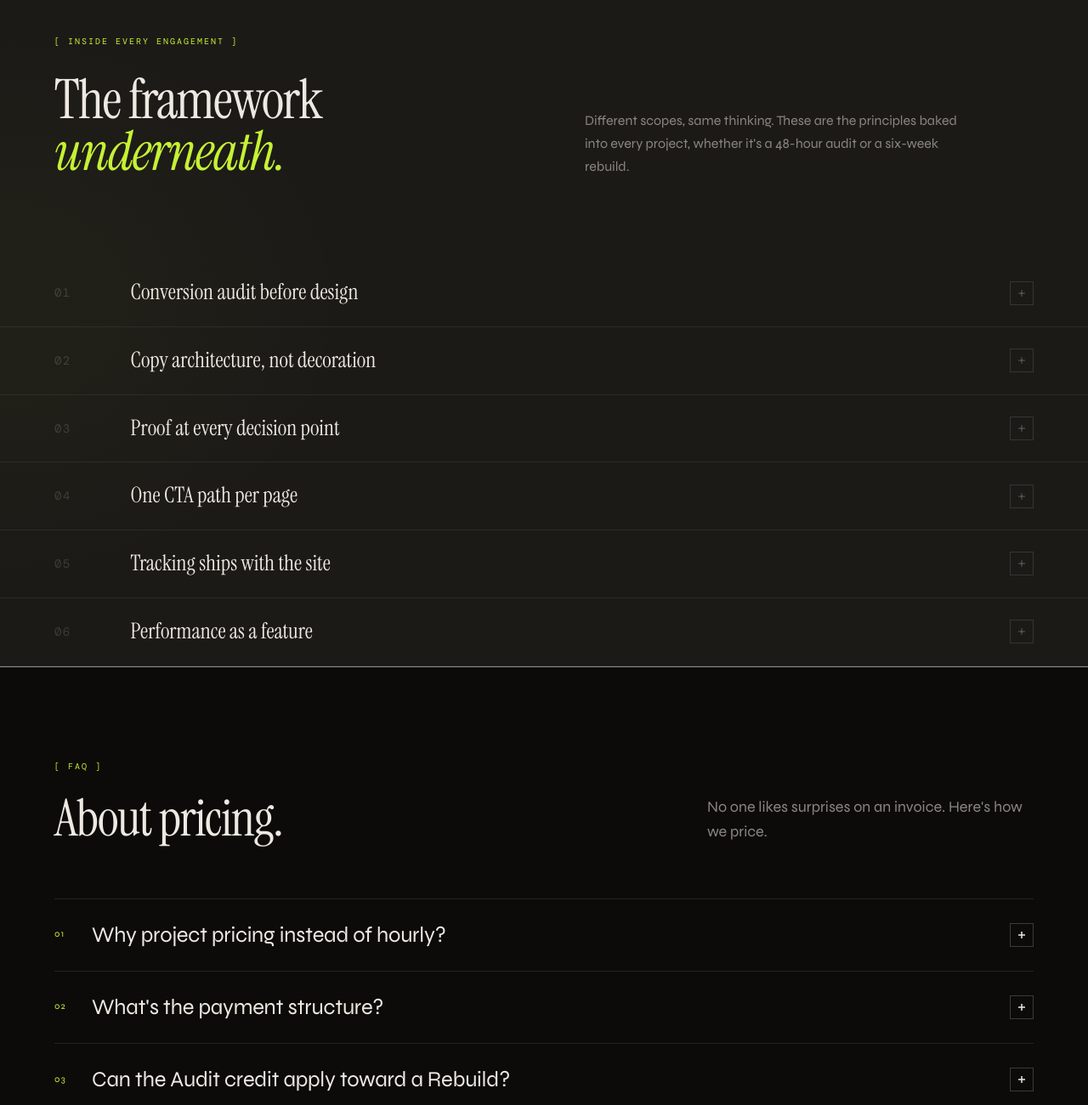
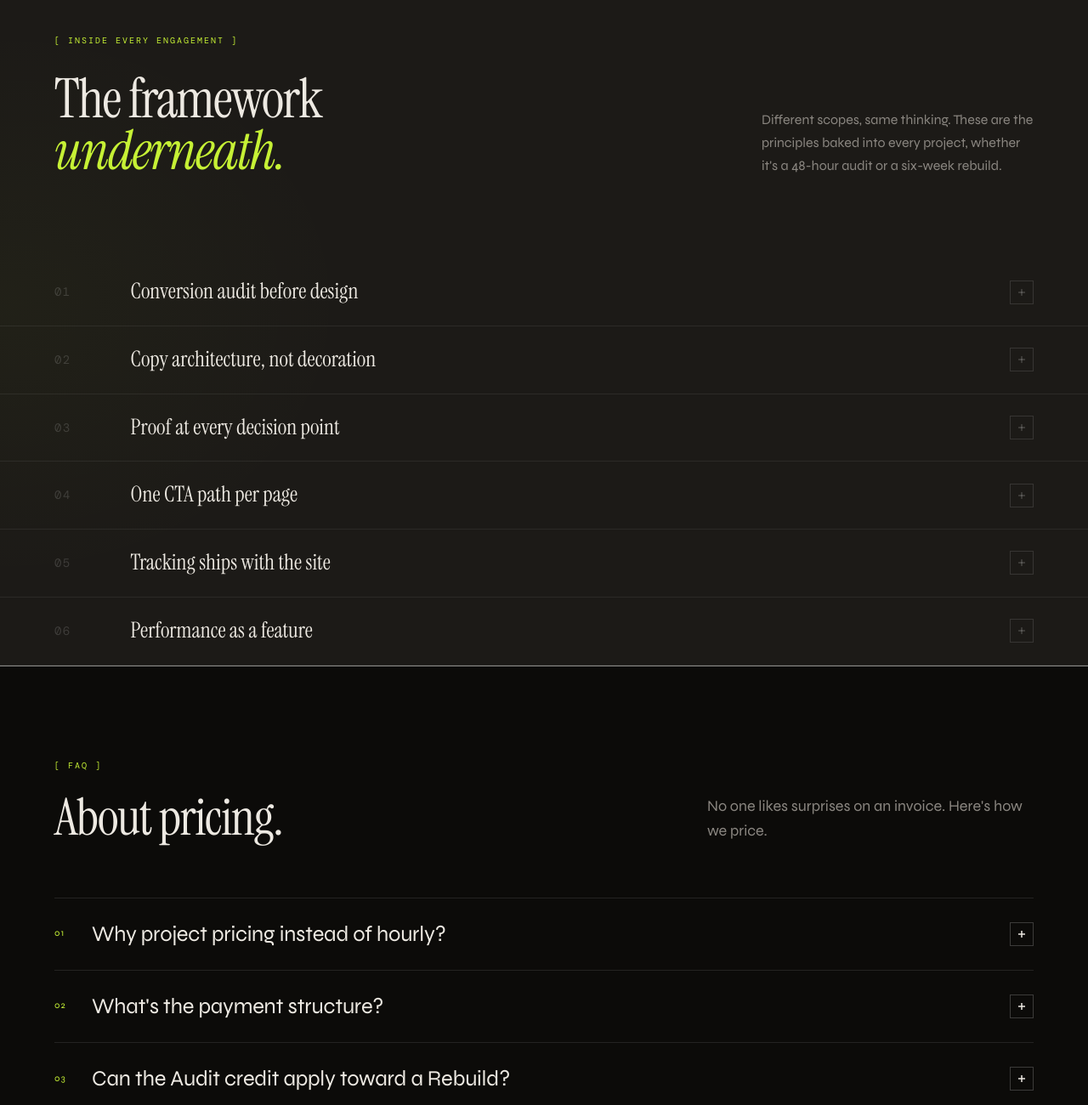
Before and after one commit to Dhiegopires/vellumwire, a website: page packages.html in a window 1280 px wide. Shown: the part 3840-5140 px from the top of the page at 85% size. Drawn offline with nearby package versions, Linux system fonts and the light colour scheme; animation ran at ten frames a second; a web font is replaced by a local one.

Commit message:
retirado borda e alinhado texto a direita

```diff
--- a/packages.html
+++ b/packages.html
@@ -695,7 +695,7 @@
     <!-- ══════════════════════════════════════════════════════ -->
     <!-- ADD-ONS                                               -->
     <!-- ══════════════════════════════════════════════════════ -->
-    <section id="addons" class="relative z-10 border-t border-b border-vw-border/50 py-12 lg:py-24" style="background: #1c1a17;">
+    <section id="addons" class="relative z-10 border-t border-vw-border/50 py-12 lg:py-24" style="background: #1c1a17;">
 
         <div class="absolute inset-0 pointer-events-none"
              style="background: radial-gradient(ellipse 60% 50% at 80% 20%, rgba(198,241,53,0.03) 0%, transparent 60%);"></div>
@@ -829,8 +829,8 @@
                         The framework<br><em class="text-vw-accent">underneath.</em>
                     </h2>
                 </div>
-                <div class="flex flex-col justify-end">
-                    <p class="font-ui text-vw-sec text-base leading-[1.7] max-w-md">
+                <div class="lg:pt-16 flex lg:justify-end">
+                    <p class="font-ui text-vw-sec text-base leading-[1.7] max-w-xs">
                         Different scopes, same thinking. These are the principles baked into every project, whether it's a 48-hour audit or a six-week rebuild.
                     </p>
                 </div>
@@ -912,7 +912,7 @@
     <!-- ══════════════════════════════════════════════════════ -->
     <!-- FAQ — Pricing-specific                                -->
     <!-- ══════════════════════════════════════════════════════ -->
-    <section id="faq" class="relative z-10 border-b border-vw-border/50">
+    <section id="faq" class="relative z-10 border-b">
         <div class="px-6 md:px-12 lg:px-16 py-12 lg:py-24">
 
             <div class="flex flex-col md:flex-row md:items-end justify-between gap-8 mb-16 scroll-reveal">
```
